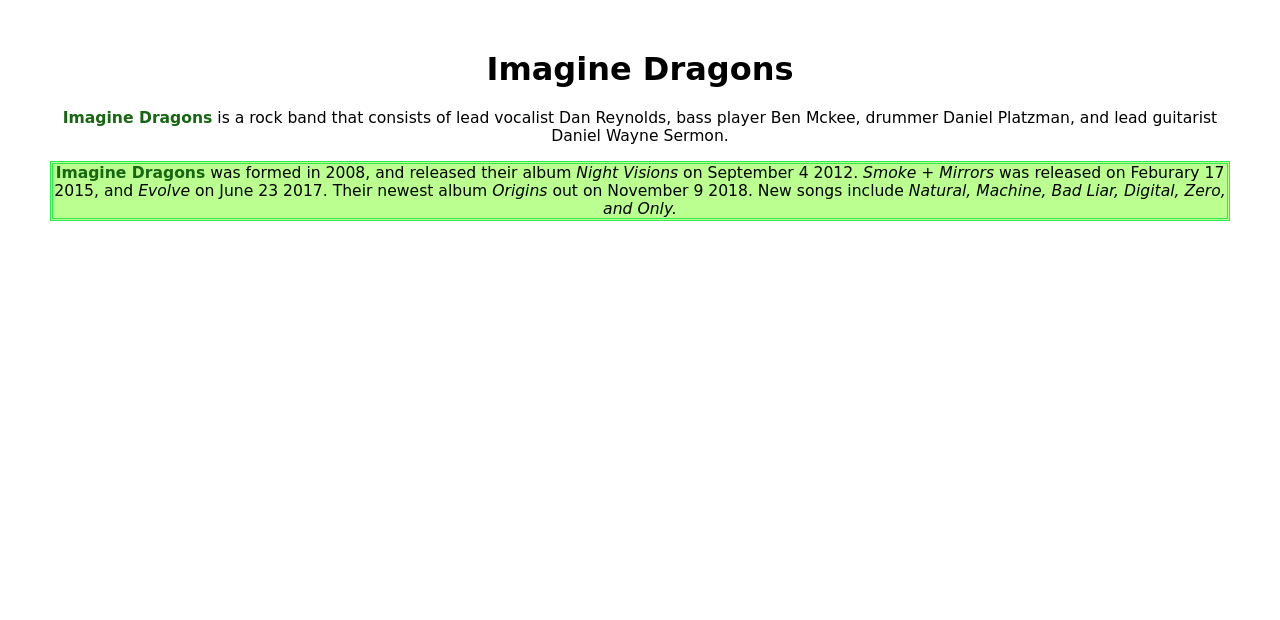
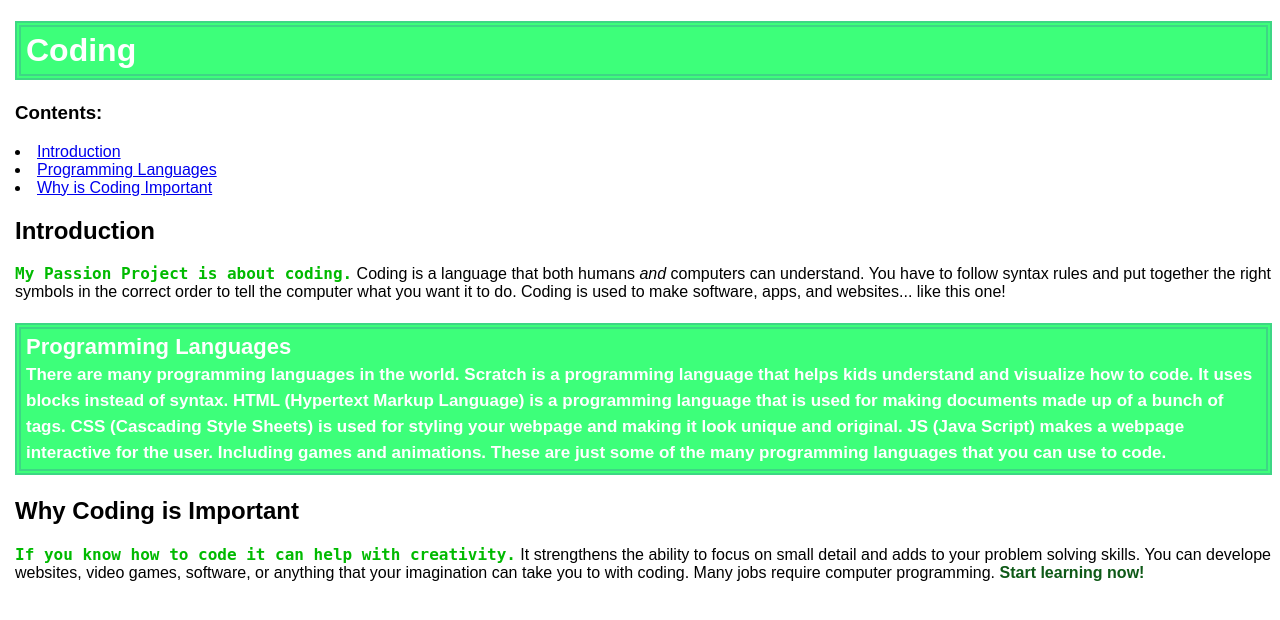
Before and after one commit to CatMonster09/CatMonster09.github.io, a plain HTML site: page index.html in a window 1280 px wide. Drawn offline with Linux system fonts and the light colour scheme.

Commit message:
Update index.html

```diff
--- a/index.html
+++ b/index.html
@@ -2,31 +2,51 @@
 <html>
     <head>
         <meta charset="utf-8">
-        <title>Imagine Dragons</title>
+        <title>Coding</title>
         <style>
+            .mono {
+                font-family: mono;
+            }
             body {
-            text-align: center;
-            margin: 50px;
-            font-family: cursive;
+                font-family: sans-serif;
+                margin-left: 15px;
             }
-        .imagine-dragons {
-            color: rgb(23, 102, 18);
+            .intro {
+                color: rgb(0, 186, 0);
                 font-weight: bold;
             }
-        p {
-            font-size: 15.6px;
+            .green {
+                background-color: rgb(61, 255, 122);
+                border: double rgb(62, 214, 133) 6px;
+                padding: 5px;
+                color: rgb(255, 255, 255);
+                font-size: 22px;
+                font-weight: bold;
             }
-        .background {
-            background-color: rgb(186, 255, 143);
-            border: double rgb(47, 235, 78);
+            .small {
+                font-size: 17px;
             }
-
-
+            #title {
+                background-color: rgb(61, 255, 122);
+                border: double rgb(62, 214, 133) 6px;
+                padding: 5px;
+                color: rgb(255, 255, 255);
+            }
         </style>
     </head>
     <body>
-    <h1>Imagine Dragons</h1>
-    <p> <span class="imagine-dragons">Imagine Dragons</span> is a rock band that consists of lead vocalist Dan Reynolds, bass player Ben Mckee, drummer Daniel Platzman, and lead guitarist Daniel Wayne Sermon.</p>
-    <p class="background"><span class="imagine-dragons">Imagine Dragons</span> was formed in 2008, and released their album <em>Night Visions</em> on September 4 2012. <em>Smoke + Mirrors</em> was released on Feburary 17 2015, and <em>Evolve</em> on June 23 2017. Their newest album <em> Origins</em> out on November 9 2018. New songs include <em> Natural, Machine, Bad Liar, Digital, Zero, and Only.</em></p>
+    <h1 id="title">Coding</h1>
+    <h3>Contents:</h3>
+    <li> <a href="#introduction">Introduction</a></li>
+    <li> <a href="#Programming-Languages">Programming Languages</a></li>
+    <li> <a href="#importance-of-coding">Why is Coding Important</a></li>
+    <h2 id="introduction"> Introduction</h2>
+    <p><span class="intro mono">My Passion Project is about coding.</span> Coding is a language that both humans <em>and</em> computers can understand. You have to follow syntax rules and put together the right symbols in the correct order to tell the computer what you want it to do. Coding is used to make software, apps, and websites... like this one!</p>
+    <p class="green">
+    <span id="Programming-Languages">Programming Languages</span><br>
+    <span class="small">There are many programming languages in the world. Scratch is a programming language that helps kids understand and visualize how to code. It uses blocks instead of syntax. HTML (Hypertext Markup Language) is a programming language that is used for making documents made up of a bunch of tags. CSS (Cascading Style Sheets) is used for styling your webpage and making it look unique and original. JS (Java Script) makes a webpage interactive for the user. Including games and animations. These are just some of the many programming languages that you can use to code.</span>
+    </p>
+    <h2 id="importance-of-coding">Why Coding is Important</h2>
+    <p><span class="intro mono">If you know how to code it can help with creativity.</span> It strengthens the ability to focus on small detail and adds to your problem solving skills. You can develope websites, video games, software, or anything that your imagination can take you to with coding.  Many jobs require computer programming. <strong style="color: rgb(14, 89, 23);">Start learning now!</strong></p>
     </body>
 </html>
```
Lines whose indentation alone changed are shown as unchanged.
